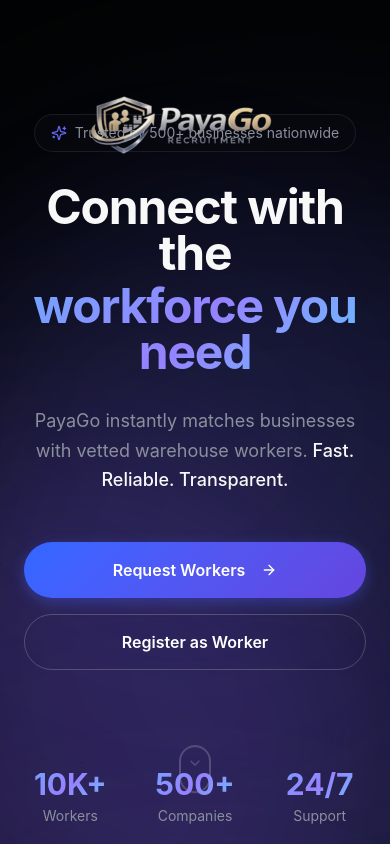
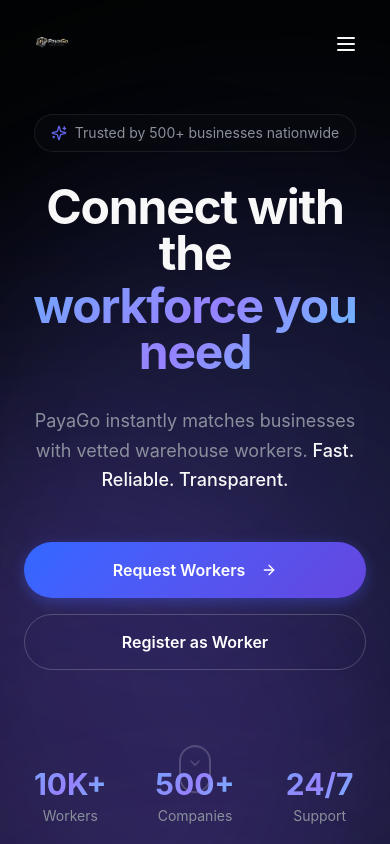
Before and after one commit to joshua1787/payago-recruitment, a Next.js app: page / in a window 390 px wide. Shown: the top 844 px of the page. Built offline with nearby package versions, Linux system fonts and the light colour scheme.

Commit message:
Fix mobile header: resize logo and add hamburger menu

```diff
--- a/app/page.tsx
+++ b/app/page.tsx
@@ -1,13 +1,14 @@
 'use client'
 
 import { Button } from '@/components/ui/button'
-import { ArrowRight, Check, Users, Briefcase, Clock, TrendingUp, Play, Sparkles, Shield, Zap, Mail, Phone, ChevronDown } from 'lucide-react'
+import { ArrowRight, Check, Users, Briefcase, Clock, TrendingUp, Play, Sparkles, Shield, Zap, Mail, Phone, ChevronDown, Menu, X } from 'lucide-react'
 import { useEffect, useRef, useState } from 'react'
 import Image from 'next/image'
 
 export default function Home() {
   const [scrollY, setScrollY] = useState(0)
   const [isNavScrolled, setIsNavScrolled] = useState(false)
+  const [isMobileMenuOpen, setIsMobileMenuOpen] = useState(false)
   const heroRef = useRef<HTMLDivElement>(null)
 
   useEffect(() => {
@@ -36,7 +37,7 @@ export default function Home() {
               alt="PayaGo Recruitment"
               width={1150}
               height={412}
-              className="h-56 w-auto"
+              className="h-10 md:h-14 w-auto object-contain"
               priority
             />
           </a>
@@ -63,7 +64,47 @@ export default function Home() {
             Get Started
             <ArrowRight className="ml-2 w-4 h-4" />
           </Button>
+
+          {/* Mobile Menu Toggle */}
+          <button
+            className="md:hidden p-2 text-foreground hover:bg-black/5 rounded-full transition-colors"
+            onClick={() => setIsMobileMenuOpen(!isMobileMenuOpen)}
+          >
+            {isMobileMenuOpen ? (
+              <X className="w-6 h-6" />
+            ) : (
+              <Menu className="w-6 h-6" />
+            )}
+          </button>
         </div>
+
+        {/* Mobile Menu Overlay */}
+        {isMobileMenuOpen && (
+          <div className="md:hidden absolute top-full left-0 right-0 glass-nav border-t border-white/20 p-6 animate-fade-down shadow-xl">
+            <div className="flex flex-col gap-6">
+              {['How it works', 'Why PayaGo', 'Contact'].map((item, i) => (
+                <a
+                  key={i}
+                  href={`#${item.toLowerCase().replace(' ', '-')}`}
+                  className="text-lg font-medium text-foreground/80 hover:text-foreground hover:translate-x-2 transition-all"
+                  onClick={() => setIsMobileMenuOpen(false)}
+                >
+                  {item}
+                </a>
+              ))}
+              <Button
+                className="btn-premium w-full mt-2"
+                onClick={() => {
+                  window.open('https://docs.google.com/forms/d/e/1FAIpQLScXdeZC6zsf6xnbHYbx5q_98wPfJ31w43V-FZqUDoiU4nh70Q/viewform?usp=publish-editor', '_blank')
+                  setIsMobileMenuOpen(false)
+                }}
+              >
+                Get Started
+                <ArrowRight className="ml-2 w-4 h-4" />
+              </Button>
+            </div>
+          </div>
+        )}
       </nav>
 
       {/* Hero Section with Animated Mesh Background */}
```
